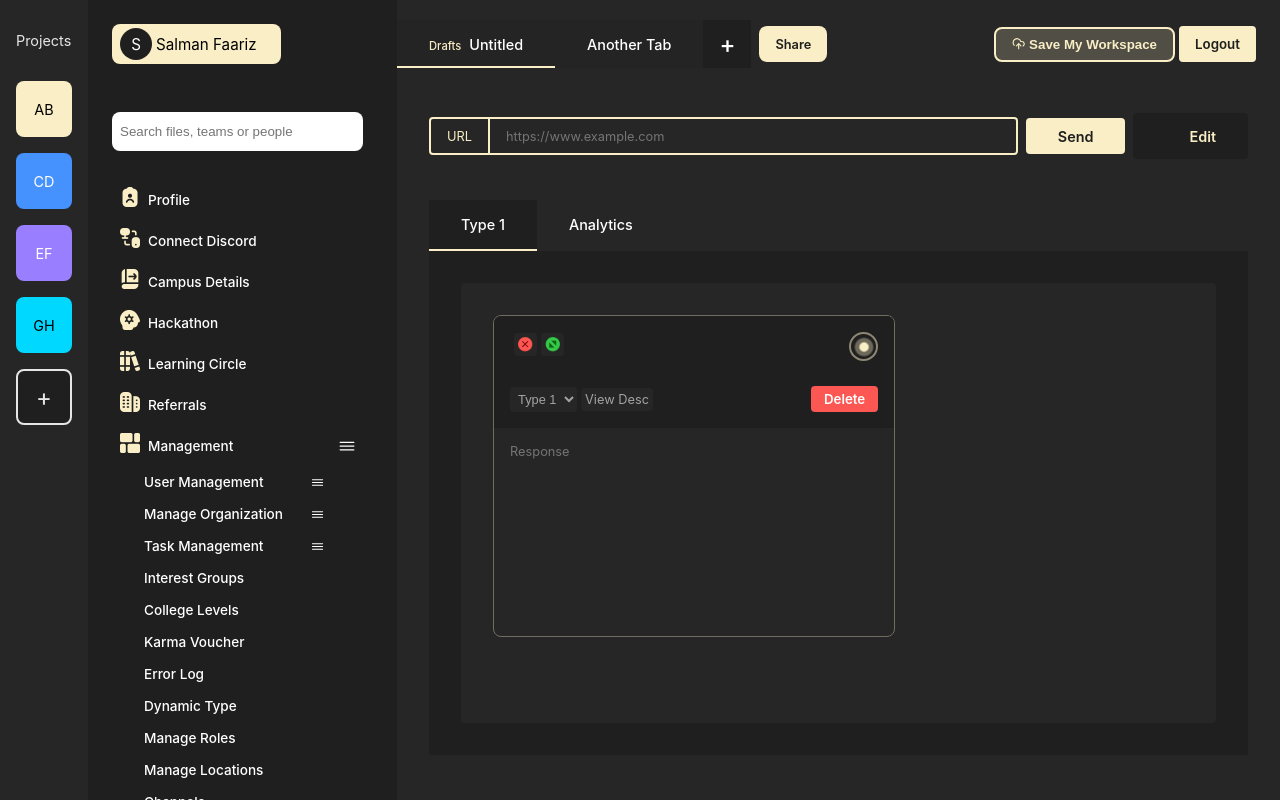
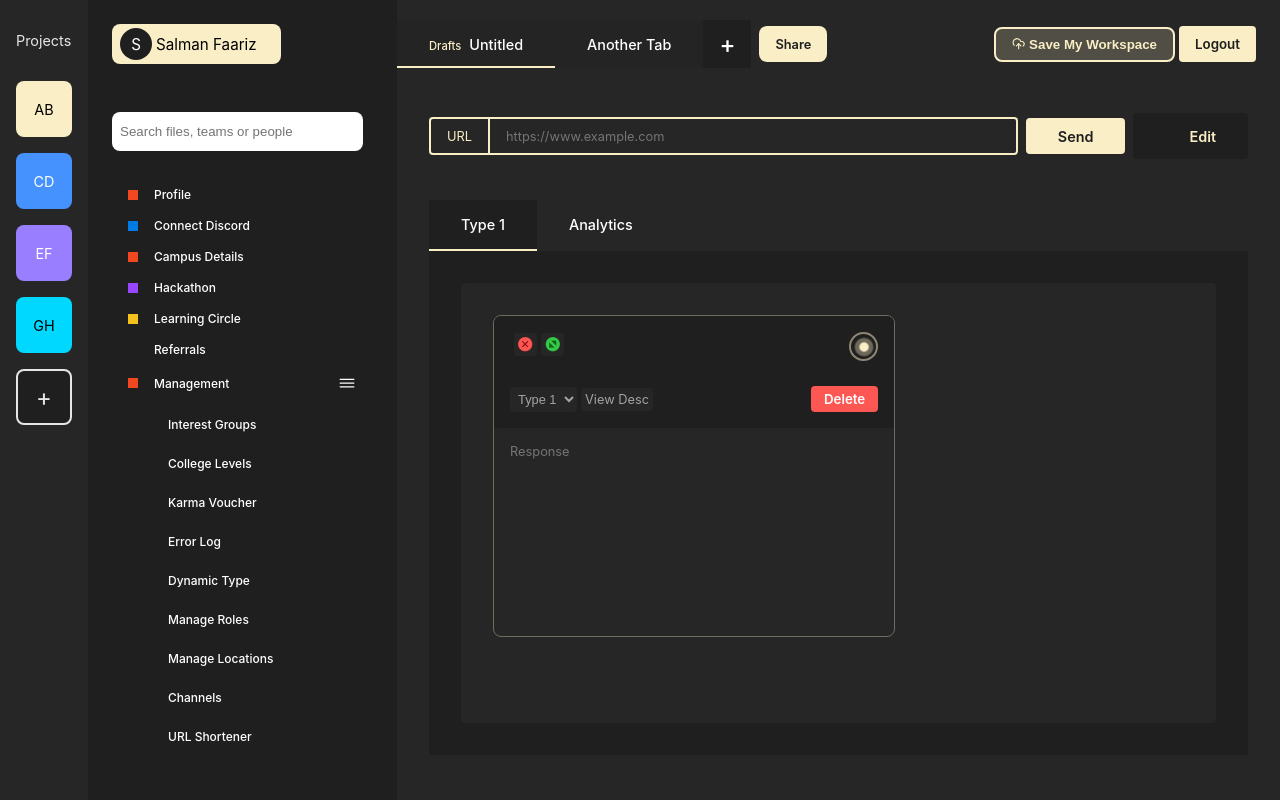
Before and after one commit to BuildNShip/WizardFN, a React (Vite) app: page / in a window 1280 px wide. Both pictures are taken after a click on the element "Management". Shown: the top 800 px of the page. Built offline with nearby package versions, Linux system fonts and the light colour scheme; some icons are missing.

Commit message:
feat(collections):css-corrections

```diff
--- a/src/components/Collections/Collections.module.css
+++ b/src/components/Collections/Collections.module.css
@@ -64,6 +64,10 @@
   flex-direction: column;
   margin: 0rem;
   margin-top: 1rem;
+
+  height: 72.5vh;
+  overflow: auto;
+  overflow-x: hidden;
 }
 
 .menu {
@@ -80,22 +84,22 @@ li {
 }
 
 .listIcon {
-  margin: 0 0.5rem;
-  font-size: 1.25rem;
-
-  color: var(--tertiary-color);
+  margin: 0 1rem;
+  width: 10px;
+  height: 10px;
 }
 
-.listItem p{
+.listItem p {
+  display: flex;
+  align-items: center;
+  justify-content: space-between;
+  align-items: center;
+  font-size: 0.75rem;
+}
+
+.row {
   display: flex;
   align-items: center;
   justify-content: space-between;
   align-items: center;
 }
-
-.row{
-  display: flex;
-  align-items: center;
-  justify-content: space-between;
-  align-items: center;
-}
--- a/src/components/Collections/Collections.tsx
+++ b/src/components/Collections/Collections.tsx
@@ -24,7 +24,7 @@ const Collections = () => {
         return (
             <ul className={`submenuLevel${level}`} style={{ margin: "1rem" }}>
                 {submenu.map((item, subIndex) => (
-                    <li className={styles.listItem} key={subIndex} style={{ margin: "1rem" }}>
+                    <li className={styles.listItem} key={subIndex} style={{ margin: "1.5rem 2.5rem" }}>
                         <p onClick={() => handleSubMenuToggle(subIndex)}>
                             {item.title}
                             {item.children && <IoIosMenu size={15} />}
@@ -55,7 +55,7 @@ const Collections = () => {
                                 <li className={styles.listItem} key={index} style={{ margin: "1rem", marginLeft: 0 }}>
                                     <p onClick={() => handleSubMenuToggle(index)}>
                                         <div className={styles.row}>
-                                            <i className={`${button.icon} ${styles.listIcon}`} />{button.title}
+                                            <div className={`${button.icon} ${styles.listIcon}`} />{button.title}
                                         </div>
                                         {button.children && <IoIosMenu size={20} />}
                                     </p>
--- a/src/components/Collections/CollectionsData.ts
+++ b/src/components/Collections/CollectionsData.ts
@@ -2,96 +2,39 @@ export const buttons = [
   {
     url: "/dashboard/profile",
     title: "Profile",
-    icon: "fi fi-sr-clipboard-user",
+    icon: "red",
   },
   {
     url: "/dashboard/connect-discord",
     title: "Connect Discord",
-    icon: "fi fi-sr-data-transfer",
+    icon: "blue",
   },
 
   {
     url: "/dashboard/campus-details",
     title: "Campus Details",
-    icon: "fi fi-sr-book-arrow-right",
+    icon: "red",
   },
   {
     url: "/dashboard/hackathon",
     title: "Hackathon",
-    icon: "fi fi-sr-head-side-thinking",
+    icon: "purple",
   },
   {
     url: "/dashboard/learning-circle",
     title: "Learning Circle",
-    icon: "fi fi-sr-books",
+    icon: "yellow",
   },
   {
     url: "/dashboard/refer",
     title: "Referrals",
-    icon: "fi fi-sr-building",
+    icon: "grey",
   },
   {
     url: "",
     title: "Management",
-    icon: "fi fi-sr-layout-fluid",
+    icon: "red",
     children: [
-      {
-        url: "",
-        title: "User Management",
-        children: [
-          {
-            url: "/dashboard/manage-users",
-            title: "Manage Users",
-          },
-          {
-            url: "/dashboard/user-role-verification",
-            title: "User Role Verification",
-          },
-        ],
-      },
-      {
-        url: "",
-        title: "Manage Organization",
-        children: [
-          {
-            url: "/dashboard/affiliation",
-            title: "Affiliation",
-          },
-          {
-            url: "/dashboard/organization-transfer",
-            title: "Organization Transfer",
-          },
-          {
-            url: "/dashboard/manage-departments",
-            title: "Departments",
-            // icon: fi fi-sr-users-gear
-          },
-          {
-            url: "/dashboard/organizations",
-            title: "Organizations",
-            // icon: fi fi-sr-building
-          },
-        ],
-      },
-      {
-        url: "",
-        title: "Task Management",
-        // icon: fi fi-sr-users,
-        children: [
-          {
-            url: "/dashboard/tasks",
-            title: "Tasks",
-          },
-          {
-            url: "/dashboard/task-type",
-            title: "Task Type",
-          },
-          {
-            url: "/dashboard/events",
-            title: "Events",
-          },
-        ],
-      },
       {
         url: "/dashboard/interest-groups",
         title: "Interest Groups",
@@ -152,11 +95,9 @@ export const buttons = [
   {
     url: "/dashboard/zonal-dashboard",
     title: "Zonal Dashboard",
-    icon: "fi fi-sr-marker",
   },
   {
     url: "/dashboard/district-dashboard",
     title: "District Dashbaord",
-    icon: "fi fi-sr-map-marker",
   },
 ];
--- a/src/index.css
+++ b/src/index.css
@@ -1,14 +1,63 @@
 * {
   padding: 0;
   margin: 0;
+
 }
 
 :root {
   --primary-color: #262626;
-  --secondary-color: #1F1F1F;
-  --tertiary-color: #F9EEC5;
+  --secondary-color: #1f1f1f;
+  --tertiary-color: #f9eec5;
 
   --light-skin: #706c5f;
 
   --text-white: #e6e6e6;
+  --red: #F24822;
+  --blue: #007BE5;
+  --yellow: #F3C11B;
+  --purple: #9747FF;
+  --grey: #667799;
 }
+
+.red{
+  color: var(--red);
+  background-color: var(--red);
+}
+
+.blue{
+  color: var(--blue);
+  background-color: var(--blue);
+}
+
+.yellow{
+  color: var(--yellow);
+  background-color: var(--yellow);
+}
+
+.purple{
+  color: var(--purple);
+  background-color: var(--purple);
+}
+
+/* width */
+::-webkit-scrollbar {
+  width: 8px;
+  border-radius: 8px;
+}
+
+/* Track */
+::-webkit-scrollbar-track {
+  background: #333333;
+  padding: 1px;
+
+}
+
+/* Handle */
+::-webkit-scrollbar-thumb {
+  background: #121212;
+}
+
+/* Handle on hover */
+::-webkit-scrollbar-thumb:hover {
+  background: #555;
+}
```
